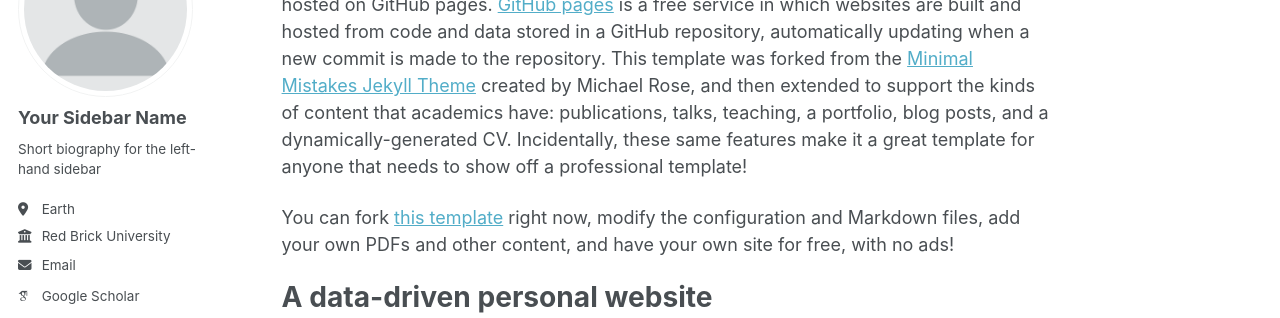
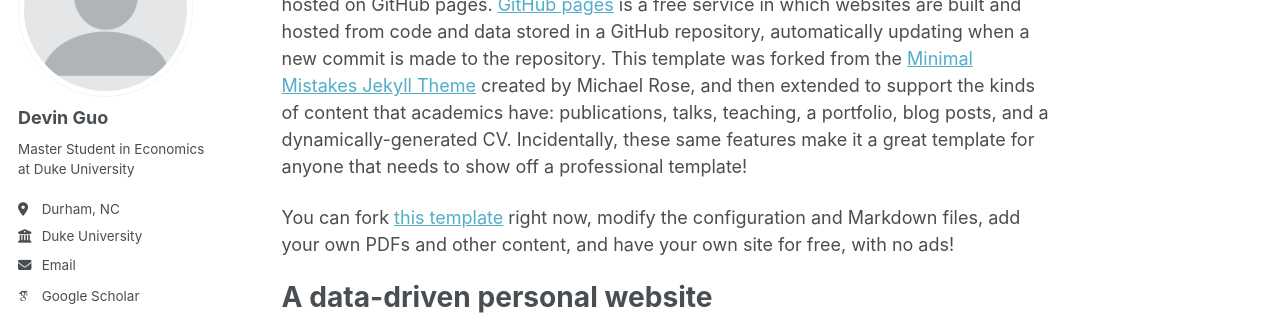
Before and after one commit to DevinGuoA/.github.io, a Jekyll site: the page built from _pages/about.md, in a window 1280 px wide. Shown: the part 177-495 px from the top of the page. Built offline with Jekyll 4.4.1, drawn with Linux system fonts in a browser that asks for light colours; some web fonts are replaced; a script that is not in the unit is left out.

Commit message:
Update _config.yml

```diff
--- a/_config.yml
+++ b/_config.yml
@@ -23,13 +23,13 @@ repository               : "academicpages/academicpages.github.io"
 author:
   # Biographic information
   avatar           : "profile.png"
-  name             : "Your Sidebar Name"
+  name             : "Devin Guo"
   pronouns         : # example: "she/her"
-  bio              : "Short biography for the left-hand sidebar"
-  location         : "Earth"
-  employer         : "Red Brick University"
+  bio              : "Master Student in Economics at Duke University"
+  location         : "Durham, NC"
+  employer         : "Duke University"
   uri              : # URL
-  email            : "none@example.org"
+  email            : "guodexin46@gmail.com"
 
   # Academic websites
   academia         : # URL
```
